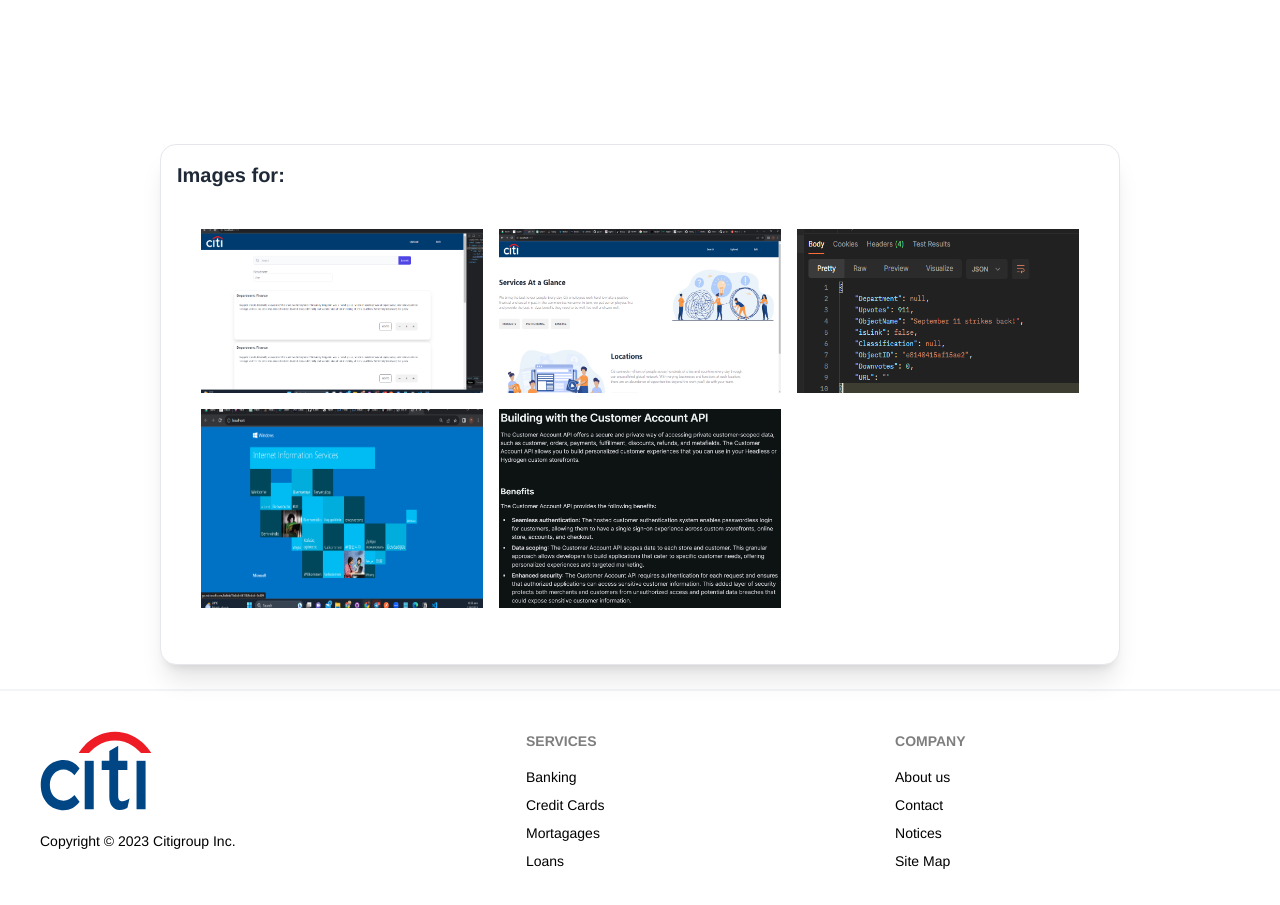
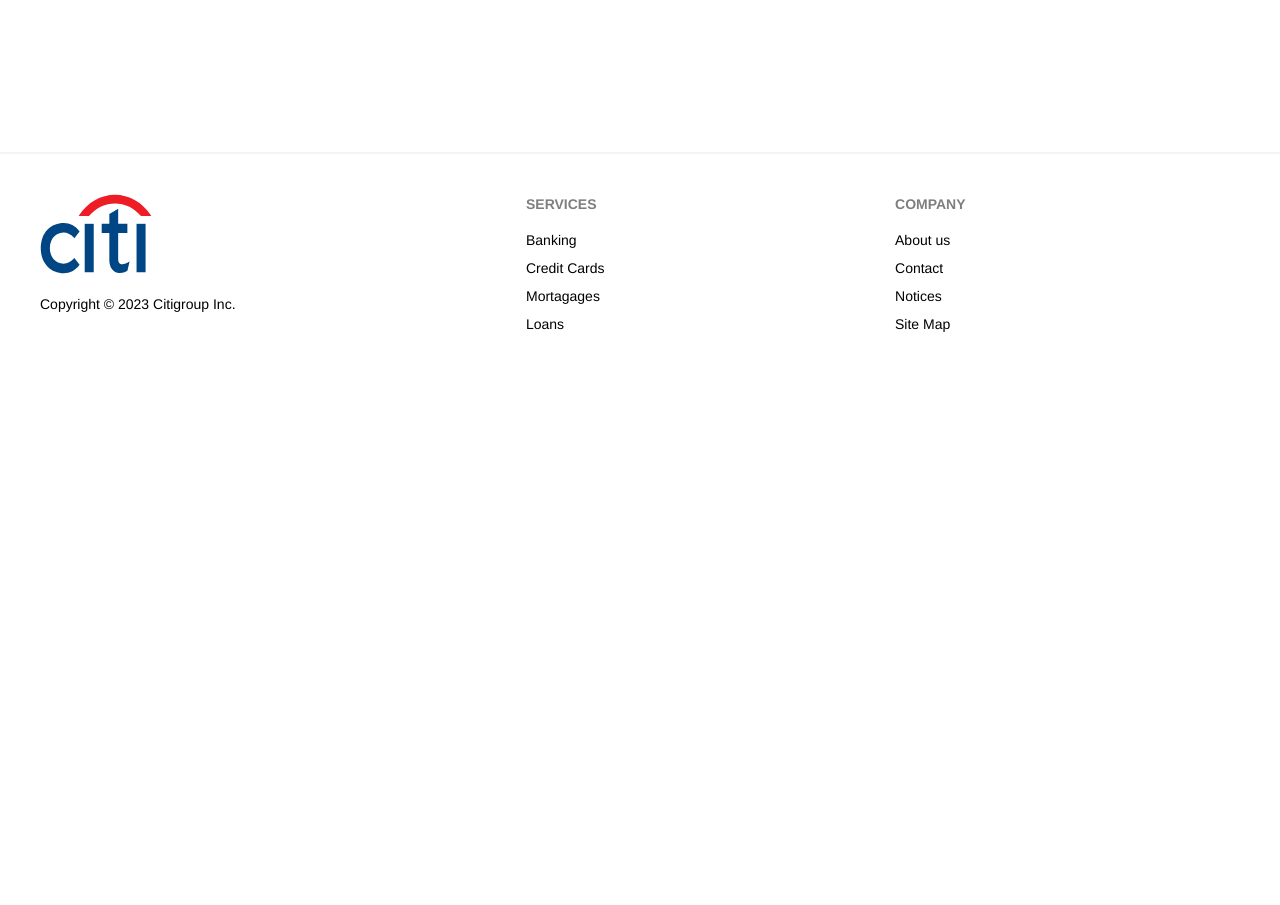
Before and after one commit to anahopbob/Team-DreamCiti-CitiBank-HackOverflow-2023, a React (Vite) app in the folder frontend/: page / in a window 1280 px wide. Shown: the part 780-1685 px from the top of the page. After the commit the page ends 1154 px from the top, so only its background shows below. Built offline with nearby package versions, Linux system fonts and the light colour scheme; a web font is replaced by a local one.

Commit message:
remove console logs

```diff
--- a/frontend/src/components/DeleteButton.tsx
+++ b/frontend/src/components/DeleteButton.tsx
@@ -16,7 +16,6 @@
     // const [data, setData] = useState(null);
     const deleteDocument = () => {
         const apiUrl = "http://127.0.0.1:8000/delete_object/" + props.ObjectID;
-        console.log(apiUrl);
         fetch(apiUrl, {
             method: 'DELETE', // Specify the HTTP method as 'DELETE'
         })
--- a/frontend/src/components/Upload/FileUpload.tsx
+++ b/frontend/src/components/Upload/FileUpload.tsx
@@ -83,8 +83,7 @@
     const formData = new FormData();
     formData.append("file", file);
     formData.append("department", dept);
-    console.log(formData);
-    console.log(file);
+
     axios
       .post("http://localhost:8000/pdf-enroll", formData, {
         headers: {
@@ -93,7 +92,6 @@
       })
       .then((response) => {
         showToast("Uploaded!", false);
-        console.log(response.data);
       })
       .catch((error) => {
         console.log(error);
--- a/frontend/src/components/Upload/UrlInput.tsx
+++ b/frontend/src/components/Upload/UrlInput.tsx
@@ -66,7 +66,6 @@
         department: dept,
       })
       .then((response) => {
-        console.log(response.data);
         setWebScrapeState((prev: webScrapes) => ({
           ...prev,
           [url]: { url },
--- a/frontend/src/pages/SearchPage.tsx
+++ b/frontend/src/pages/SearchPage.tsx
@@ -148,20 +148,17 @@
         return response.json();
       })
       .then((responseData: Data) => {
-        console.log("RESPONSE SDATA" + JSON.stringify(responseData));
         let temp: MyObject[] = [];
         for (let i = 0; i < responseData.results.documents[0].length; i++) {
           if (responseData.results.documents[0][i] === "") {
             continue;
           }
-          console.log("RESULTS" + responseData.results.metadatas[0][i]);
           let dict: MyObject = {
             objectId: responseData.results.metadatas[0][i].object_id,
             department: responseData.results.metadatas[0][i].department,
             text: responseData.results.documents[0][i],
             contentId:  responseData.results.metadatas[0][i].content_id,
           };
-          console.log("CONTENT"+ dict.contentId)
           temp.push(dict);
         }
         setTempArray(temp);
@@ -216,7 +213,7 @@
             </div>
           </div>
         )}
-        {imgArray && (
+        {/* {imgArray && (
           <div className="card bg-base-100 shadow-xl w-3/4 py-4 my-2 border">
             <span className="card-title ml-4">Images for: {searchItem}</span>
             <div className="card-body">
@@ -233,10 +230,10 @@
               </div>
             </div>
           </div>
-        )}
+        )} */}
 
         {tempArray.length !== 0 && (
-          <div className="flex justify-center items-center flex-col">
+          <div className="flex justify-center items-center flex-col w-full">
             <div>
               <h1 className="card-title ml-4 py-10">Documents</h1>
             </div>
```
